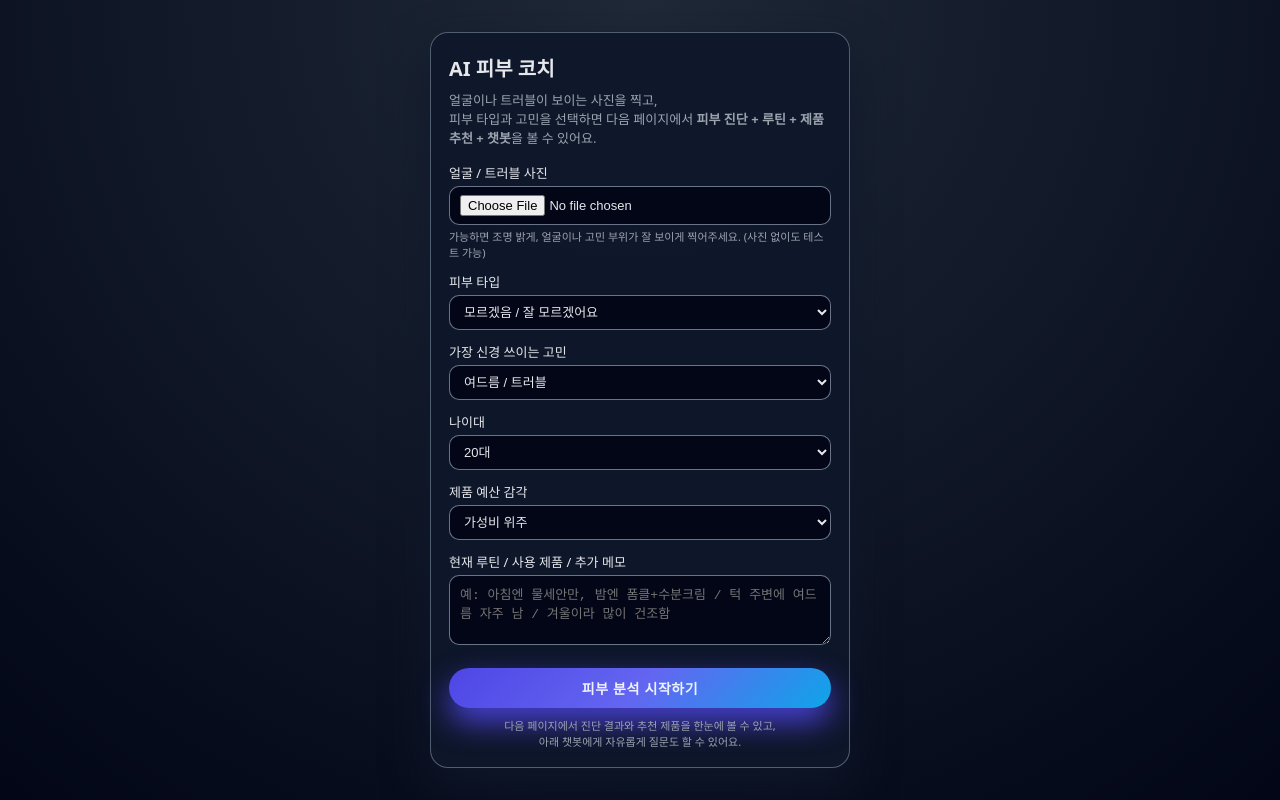
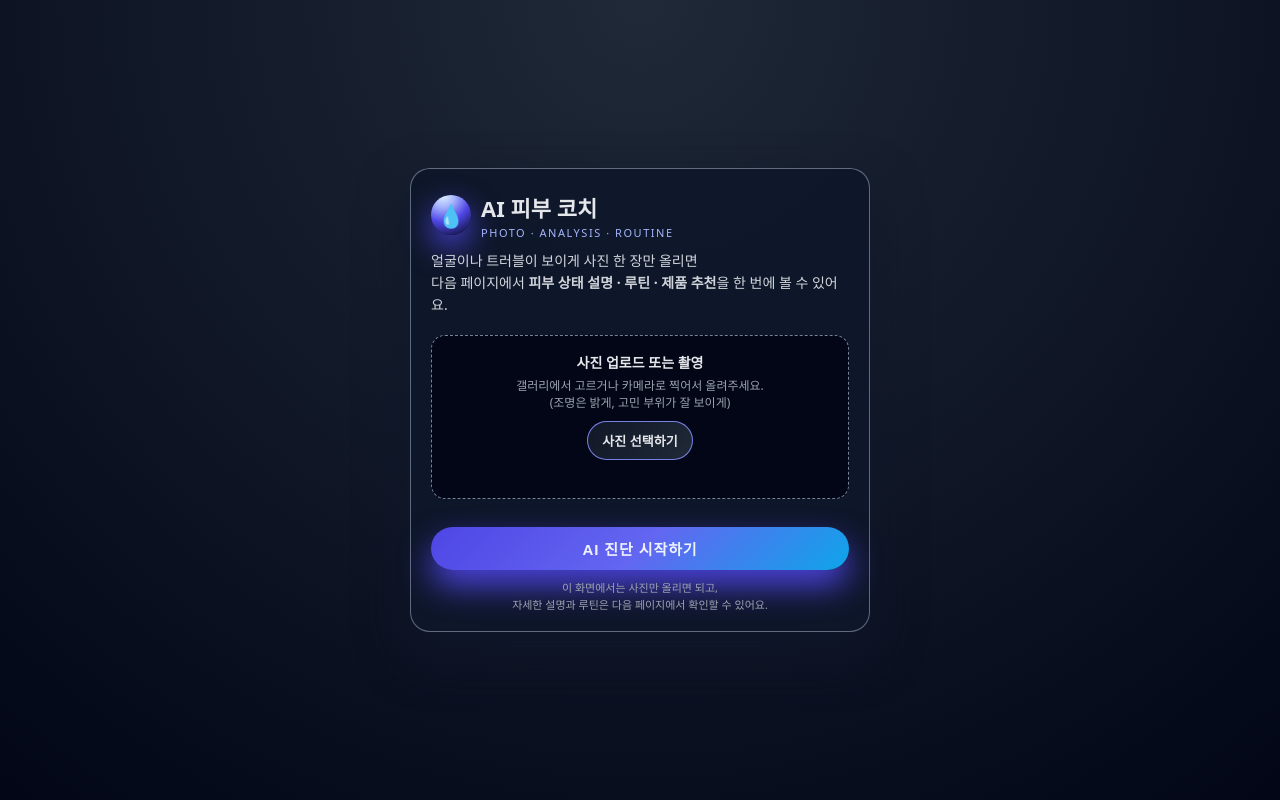
Before and after one commit to wkh7997-ship-it/ai-reply-coach, a website: page index.html in a window 1280 px wide. Drawn offline with Linux system fonts and the light colour scheme.

Commit message:
Update index.html

```diff
--- a/index.html
+++ b/index.html
@@ -14,210 +14,244 @@
       display: flex;
       justify-content: center;
       align-items: center;
-      padding: 16px;
+      padding: 18px;
     }
     .card {
       width: 100%;
-      max-width: 420px;
+      max-width: 460px;
       background: rgba(15,23,42,0.96);
-      border-radius: 18px;
-      border: 1px solid rgba(148,163,184,0.5);
-      box-shadow: 0 20px 45px rgba(15,23,42,0.9);
-      padding: 20px 18px 18px;
+      border-radius: 20px;
+      border: 1px solid rgba(148,163,184,0.6);
+      box-shadow: 0 22px 50px rgba(15,23,42,0.9);
+      padding: 22px 20px 18px;
+    }
+    .header-row {
+      display: flex;
+      align-items: center;
+      gap: 10px;
+      margin-bottom: 10px;
+    }
+    .logo-mark {
+      width: 40px;
+      height: 40px;
+      border-radius: 999px;
+      background: radial-gradient(circle at 30% 0, #e0f2fe 0, #a5b4fc 25%, #4f46e5 55%, #020617 100%);
+      display: flex;
+      align-items: center;
+      justify-content: center;
+      box-shadow: 0 12px 30px rgba(79,70,229,0.9);
+      font-size: 22px;
+    }
+    .title-wrap {
+      display: flex;
+      flex-direction: column;
+      gap: 2px;
     }
     h1 {
-      font-size: 20px;
-      margin-bottom: 8px;
+      font-size: 22px;
+      font-weight: 700;
+    }
+    .badge {
+      font-size: 11px;
+      text-transform: uppercase;
+      letter-spacing: 0.14em;
+      color: #a5b4fc;
     }
     .sub {
+      font-size: 14px;
+      color: #d1d5db;
+      margin-bottom: 18px;
+      line-height: 1.6;
+    }
+
+    .upload-area {
+      background: #020617;
+      border-radius: 14px;
+      border: 1px dashed rgba(148,163,184,0.8);
+      padding: 16px 14px;
+      text-align: center;
+      margin-bottom: 14px;
+    }
+    .upload-title {
+      font-size: 14px;
+      font-weight: 600;
+      margin-bottom: 6px;
+    }
+    .upload-desc {
+      font-size: 12px;
+      color: #9ca3af;
+      margin-bottom: 10px;
+      line-height: 1.4;
+    }
+    #photo-name {
+      font-size: 12px;
+      color: #cbd5f5;
+      margin-top: 6px;
+      min-height: 16px;
+    }
+    #photo-btn {
+      border-radius: 999px;
+      border: 1px solid rgba(129,140,248,0.9);
+      padding: 9px 14px;
       font-size: 13px;
-      color: #9ca3af;
-      margin-bottom: 16px;
+      font-weight: 600;
+      background: linear-gradient(135deg,#111827,#1f2937);
+      color: #e5e7eb;
+      cursor: pointer;
     }
-    label {
-      font-size: 13px;
-      margin-bottom: 4px;
-      display: block;
-      color: #e5e7eb;
+
+    .preview-wrap {
+      margin-top: 10px;
+      text-align: center;
+      display: none;
     }
-    .field {
-      margin-bottom: 12px;
+    .preview-wrap img {
+      max-width: 100%;
+      max-height: 260px;
+      border-radius: 12px;
+      border: 1px solid rgba(148,163,184,0.9);
+      object-fit: cover;
+      background: #020617;
     }
-    input[type="file"],
-    select,
-    textarea {
-      width: 100%;
-      font-size: 13px;
-      padding: 8px 10px;
-      border-radius: 10px;
-      border: 1px solid rgba(148,163,184,0.7);
-      background: #020617;
-      color: #e5e7eb;
-      outline: none;
-    }
-    textarea {
-      resize: vertical;
-      min-height: 70px;
-    }
-    select:focus, textarea:focus {
-      border-color: #6366f1;
-      box-shadow: 0 0 0 1px rgba(99,102,241,0.7);
-    }
-    .hint {
-      font-size: 11px;
-      color: #9ca3af;
-      margin-top: 3px;
-    }
-    button {
+
+    button[type="submit"] {
       width: 100%;
       border: none;
       border-radius: 999px;
-      margin-top: 6px;
-      padding: 10px 14px;
-      font-size: 14px;
-      font-weight: 600;
-      letter-spacing: 0.04em;
+      margin-top: 14px;
+      padding: 11px 16px;
+      font-size: 15px;
+      font-weight: 700;
+      letter-spacing: 0.06em;
       text-transform: uppercase;
       cursor: pointer;
       background: linear-gradient(135deg,#4f46e5,#6366f1,#0ea5e9);
       color: #eef2ff;
-      box-shadow: 0 14px 30px rgba(79,70,229,0.9);
+      box-shadow: 0 16px 32px rgba(79,70,229,0.95);
     }
-    button:disabled {
+    button[type="submit"]:disabled {
       opacity: 0.7;
       box-shadow: none;
       cursor: default;
     }
+
     .small {
       margin-top: 10px;
       font-size: 11px;
       color: #9ca3af;
       text-align: center;
-      line-height: 1.4;
+      line-height: 1.5;
     }
   </style>
 </head>
 <body>
   <div class="card">
+    <div class="header-row">
+      <div class="logo-mark">💧</div>
+      <div class="title-wrap">
         <h1>AI 피부 코치</h1>
+        <div class="badge">PHOTO · ANALYSIS · ROUTINE</div>
+      </div>
+    </div>
+
     <p class="sub">
-      얼굴이나 트러블이 보이는 사진을 찍고,<br>
-      피부 타입과 고민을 선택하면 다음 페이지에서
-      <strong>피부 진단 + 루틴 + 제품 추천 + 챗봇</strong>을 볼 수 있어요.
+      얼굴이나 트러블이 보이게 사진 한 장만 올리면<br>
+      다음 페이지에서 <strong>피부 상태 설명 · 루틴 · 제품 추천</strong>을 한 번에 볼 수 있어요.
     </p>
 
     <form id="skin-form">
-      <div class="field">
-        <label for="photo">얼굴 / 트러블 사진</label>
+      <!-- 실제 파일 입력은 숨기고 버튼으로만 조작 -->
       <input
         type="file"
         id="photo"
         accept="image/*"
-          capture="user"
+        style="display:none"
       />
-        <p class="hint">가능하면 조명 밝게, 얼굴이나 고민 부위가 잘 보이게 찍어주세요. (사진 없이도 테스트 가능)</p>
+
+      <div class="upload-area">
+        <div class="upload-title">사진 업로드 또는 촬영</div>
+        <div class="upload-desc">
+          갤러리에서 고르거나 카메라로 찍어서 올려주세요.<br>
+          (조명은 밝게, 고민 부위가 잘 보이게)
+        </div>
+        <button type="button" id="photo-btn">사진 선택하기</button>
+        <div id="photo-name"></div>
       </div>
 
-      <div class="field">
-        <label for="skin-type">피부 타입</label>
-        <select id="skin-type" required>
-          <option value="모르겠음">모르겠음 / 잘 모르겠어요</option>
-          <option value="건성">건성</option>
-          <option value="지성">지성</option>
-          <option value="복합성">복합성</option>
-          <option value="민감성">민감성</option>
-          <option value="중성">중성</option>
-        </select>
+      <div class="preview-wrap" id="preview-wrap">
+        <img id="preview-img" alt="선택한 사진 미리보기" />
       </div>
 
-      <div class="field">
-        <label for="main-concern">가장 신경 쓰이는 고민</label>
-        <select id="main-concern" required>
-          <option value="여드름">여드름 / 트러블</option>
-          <option value="모공피부결">모공 / 피부결 / 블랙헤드</option>
-          <option value="홍조민감">홍조 / 민감 / 붉음</option>
-          <option value="잡티색소">잡티 / 색소 / 기미</option>
-          <option value="주름탄력">주름 / 탄력 / 노화</option>
-          <option value="건조각질">건조 / 각질 / 당김</option>
-        </select>
-      </div>
-
-      <div class="field">
-        <label for="age-range">나이대</label>
-        <select id="age-range">
-          <option value="10대">10대</option>
-          <option value="20대" selected>20대</option>
-          <option value="30대">30대</option>
-          <option value="40대 이상">40대 이상</option>
-        </select>
-      </div>
-
-      <div class="field">
-        <label for="budget-range">제품 예산 감각</label>
-        <select id="budget-range">
-          <option value="가성비">가성비 위주</option>
-          <option value="중간가격">중간 가격대</option>
-          <option value="프리미엄">프리미엄도 괜찮아요</option>
-        </select>
-      </div>
-
-      <div class="field">
-        <label for="extra-notes">현재 루틴 / 사용 제품 / 추가 메모</label>
-        <textarea
-          id="extra-notes"
-          placeholder="예: 아침엔 물세안만, 밤엔 폼클+수분크림 / 턱 주변에 여드름 자주 남 / 겨울이라 많이 건조함"
-        ></textarea>
-      </div>
-
-      <button type="submit" id="submit-btn">피부 분석 시작하기</button>
+      <button type="submit" id="submit-btn">AI 진단 시작하기</button>
     </form>
 
     <p class="small">
-      다음 페이지에서 진단 결과와 추천 제품을 한눈에 볼 수 있고,<br>
-      아래 챗봇에게 자유롭게 질문도 할 수 있어요.
+      이 화면에서는 사진만 올리면 되고,<br>
+      자세한 설명과 루틴은 다음 페이지에서 확인할 수 있어요.
     </p>
   </div>
 
   <script>
+    const fileInput = document.getElementById('photo');
+    const photoBtn = document.getElementById('photo-btn');
+    const photoName = document.getElementById('photo-name');
+    const previewWrap = document.getElementById('preview-wrap');
+    const previewImg = document.getElementById('preview-img');
     const form = document.getElementById('skin-form');
     const submitBtn = document.getElementById('submit-btn');
 
+    // 파일 선택 버튼 눌렀을 때: 시스템에서 "카메라 or 갤러리" 선택 뜸
+    photoBtn.addEventListener('click', () => {
+      fileInput.click();
+    });
+
+    // 파일 선택 후 표시 + 미리보기
+    fileInput.addEventListener('change', () => {
+      const file = fileInput.files[0];
+      if (!file) {
+        photoName.textContent = '';
+        previewWrap.style.display = 'none';
+        return;
+      }
+      photoName.textContent = `선택된 파일: ${file.name}`;
+      const reader = new FileReader();
+      reader.onload = () => {
+        previewImg.src = reader.result;
+        previewWrap.style.display = 'block';
+      };
+      reader.readAsDataURL(file);
+    });
+
     form.addEventListener('submit', function (e) {
       e.preventDefault();
-      submitBtn.disabled = true;
-      submitBtn.textContent = '준비 중...';
-
-      const skinType = document.getElementById('skin-type').value;
-      const mainConcern = document.getElementById('main-concern').value;
-      const ageRange = document.getElementById('age-range').value;
-      const budgetRange = document.getElementById('budget-range').value;
-      const extraNotes = document.getElementById('extra-notes').value.trim();
-      const fileInput = document.getElementById('photo');
       const file = fileInput.files[0];
 
+      if (!file) {
+        alert('먼저 얼굴이나 트러블 사진을 선택해 주세요.');
+        return;
+      }
+
+      submitBtn.disabled = true;
+      submitBtn.textContent = '분석 준비 중...';
+
+      const reader = new FileReader();
+      reader.onload = () => {
         const payload = {
-        skinType,
-        mainConcern,
-        ageRange,
-        budgetRange,
-        extraNotes,
-        imageData: null
+          // 👉 아직 두 번째 페이지(result.html)는
+          // 피부타입/고민/나이 등 값을 기대하니까
+          // 첫 화면에서는 UI는 없애고, 기본값만 넣어서 넘겨줌
+          skinType: "모르겠음",
+          mainConcern: "여드름",
+          ageRange: "20대",
+          budgetRange: "가성비",
+          extraNotes: "",
+          imageData: reader.result  // 사진 데이터
         };
 
-      // 사진이 있으면 base64로 변환해서 같이 저장
-      if (file) {
-        const reader = new FileReader();
-        reader.onload = () => {
-          payload.imageData = reader.result; // data URL
         localStorage.setItem('skinInput', JSON.stringify(payload));
         window.location.href = 'result.html';
       };
       reader.readAsDataURL(file);
-      } else {
-        // 사진 없이도 테스트 가능
-        localStorage.setItem('skinInput', JSON.stringify(payload));
-        window.location.href = 'result.html';
-      }
     });
   </script>
 </body>
```
Lines whose indentation alone changed are shown as unchanged.
